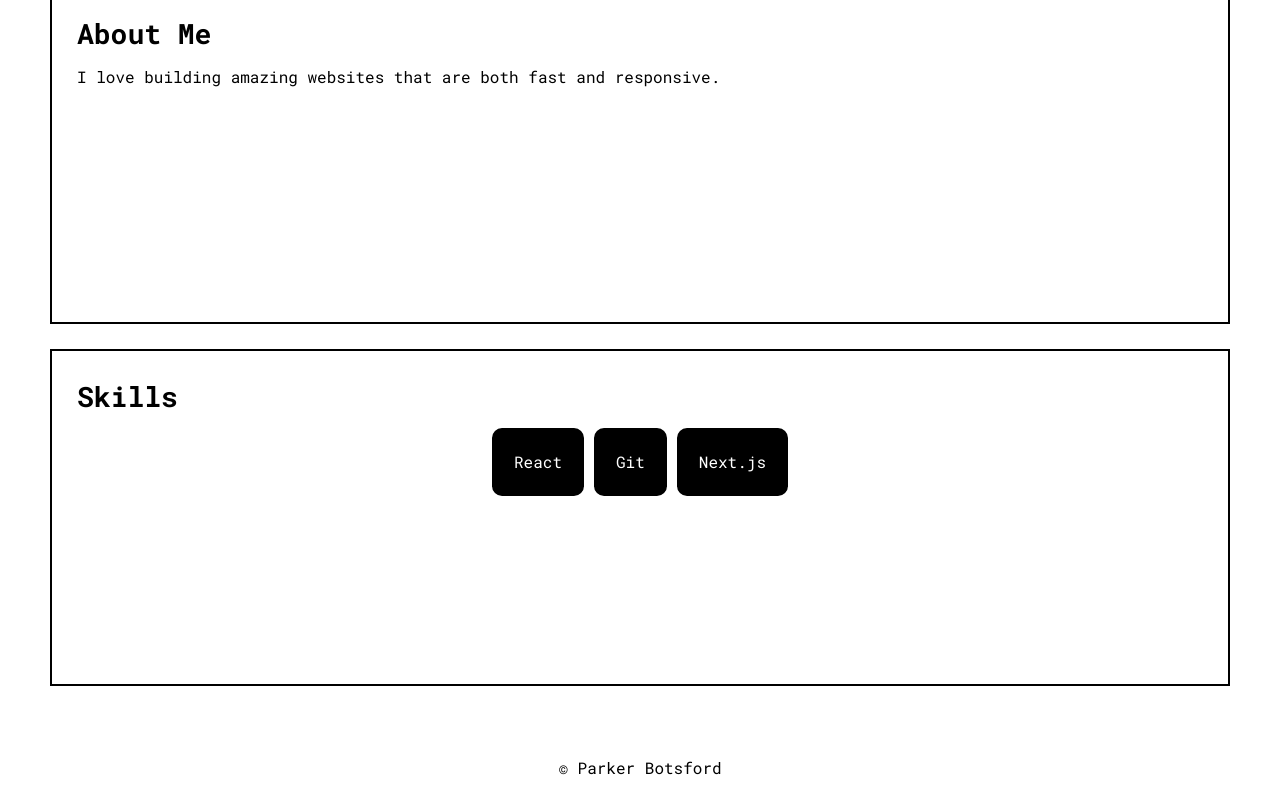
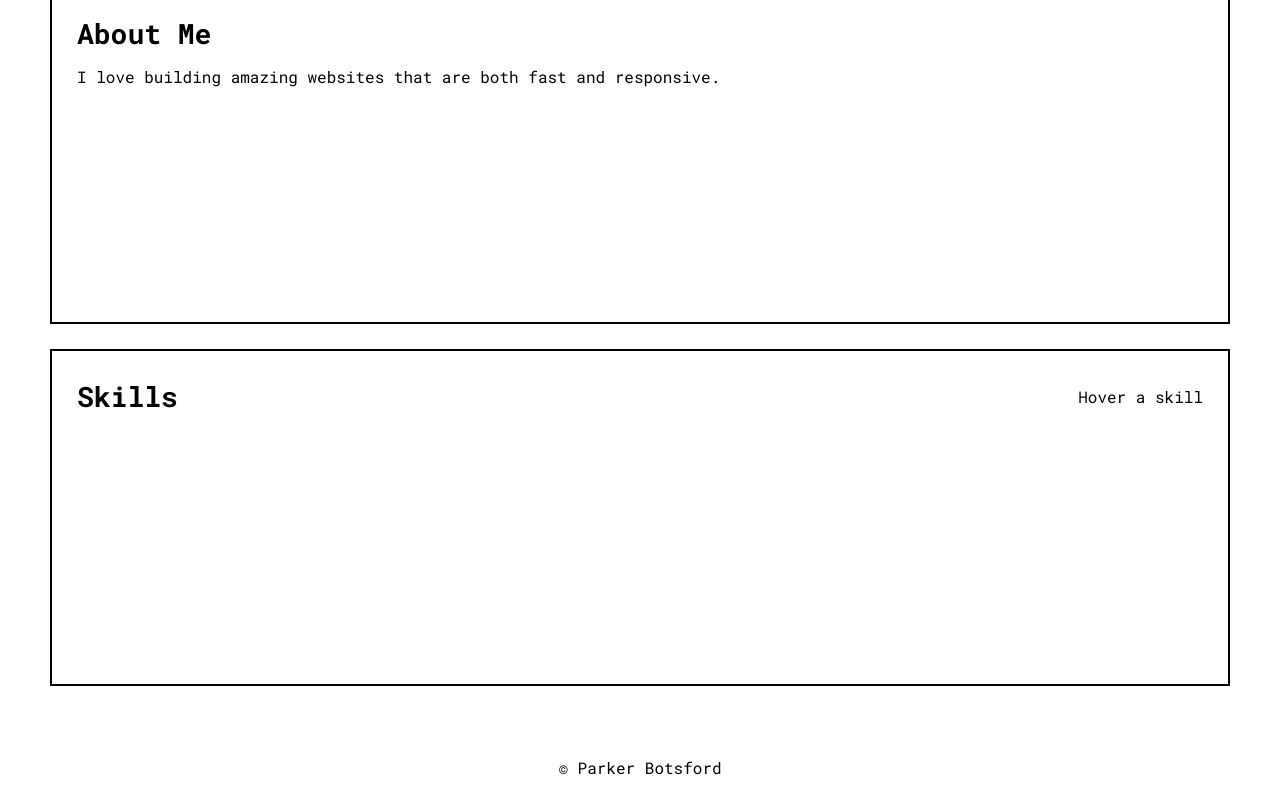
Before and after one commit to parbots/parkerbotsford.com, a Next.js app: page / in a window 1280 px wide. Shown: the part 784-1584 px from the top of the page. Built offline with nearby package versions, Linux system fonts and the light colour scheme.

Commit message:
Refactor About Section to use InfoBox and remove SkillsBox and SkillsList

```diff
--- a/components/AboutSection/AboutSection.js
+++ b/components/AboutSection/AboutSection.js
@@ -1,20 +1,18 @@
 import { useState } from 'react';
+import InfoBox from '../InfoBox/InfoBox';
 
 import styles from './AboutSection.module.css';
-
-import SkillsBox from './SkillsBox/SkillsBox';
 
 const AboutSection = () => {
     return (
         <section className={styles.aboutSection}>
-            <div className={styles.about}>
-                <h2>About Me</h2>
+            <InfoBox title='About Me'>
                 <p>
                     I love building amazing websites that are both fast and
                     responsive.
                 </p>
-            </div>
-            <SkillsBox />
+            </InfoBox>
+            <InfoBox title='Skills' hint='Hover a skill'></InfoBox>
         </section>
     );
 };
--- a/components/AboutSection/SkillsBox/SkillsBox.js
+++ /dev/null
@@ -1,15 +0,0 @@
-import styles from './SkillsBox.module.css';
-import SkillsList from './SkillsList/SkillsList';
-
-const SkillsBox = () => {
-    return (
-        <div className={styles.skillsBox}>
-            <div className={styles.top}>
-                <h2 className={styles.title}>Skills</h2>
-            </div>
-            <SkillsList />
-        </div>
-    );
-};
-
-export default SkillsBox;
--- a/components/AboutSection/SkillsBox/SkillsBox.module.css
+++ /dev/null
@@ -1,24 +0,0 @@
-.skillsBox {
-    grid-area: skills;
-    display: flex;
-    flex-direction: column;
-    gap: 10px;
-    padding: 25px;
-    border: 2px solid;
-}
-
-.top {
-    display: flex;
-    justify-content: space-between;
-    align-items: center;
-}
-
-.hint {
-    text-align: center;
-}
-
-@media (max-width: 800px) {
-    .hint {
-        display: none;
-    }
-}
--- a/components/AboutSection/SkillsBox/SkillsList/SkillsList.js
+++ /dev/null
@@ -1,28 +0,0 @@
-import styles from './SkillsList.module.css';
-
-const SkillsList = () => {
-    const skills = [
-        {
-            title: 'React',
-            text: 'React is a javascript framework for designing beautiful web apps.',
-        },
-        {
-            title: 'Git',
-            text: 'Git is a version control system.',
-        },
-        {
-            title: 'Next.js',
-            text: 'Next.js is a react framework for building fast webpages.',
-        },
-    ];
-
-    const skillsList = skills.map((skill) => (
-        <li key={skill.title} className={styles.skill}>
-            {skill.title}
-        </li>
-    ));
-
-    return <ul className={styles.skillsList}>{skillsList}</ul>;
-};
-
-export default SkillsList;
--- a/components/AboutSection/SkillsBox/SkillsList/SkillsList.module.css
+++ /dev/null
@@ -1,23 +0,0 @@
-.skillsList {
-    list-style-type: none;
-    display: flex;
-    flex-wrap: wrap;
-    justify-content: center;
-    align-items: center;
-    gap: 10px;
-    padding: 0;
-}
-
-.skill {
-    min-width: fit-content;
-    padding: 20px;
-    color: white;
-    background-color: black;
-    border: 2px solid black;
-    border-radius: 10px;
-}
-
-.skill:hover {
-    color: black;
-    background-color: white;
-}
--- a/components/AboutSection/SkillsBox/SkillsList/index.js
+++ /dev/null
@@ -1 +0,0 @@
-export { default } from './SkillsList';
--- a/components/AboutSection/SkillsBox/index.js
+++ /dev/null
@@ -1 +0,0 @@
-export { default } from './SkillsBox';
--- a/components/InfoBox/InfoBox.js
+++ b/components/InfoBox/InfoBox.js
@@ -5,7 +5,7 @@ const InfoBox = (props) => {
         <div className={styles.infoBox}>
             <div className={styles.top}>
                 <h2 className={styles.title}>{props.title}</h2>
-                <p className={styles.hint}>{props.info}</p>
+                <p className={styles.hint}>{props.hint}</p>
             </div>
             {props.children}
         </div>
--- a/components/InfoBox/InfoBox.module.css
+++ b/components/InfoBox/InfoBox.module.css
@@ -23,6 +23,7 @@
 @media (max-width: 800px) {
     .top {
         flex-direction: column;
-        justify-content: flex-start;
+        justify-content: center;
+        align-items: flex-start;
     }
 }
```
